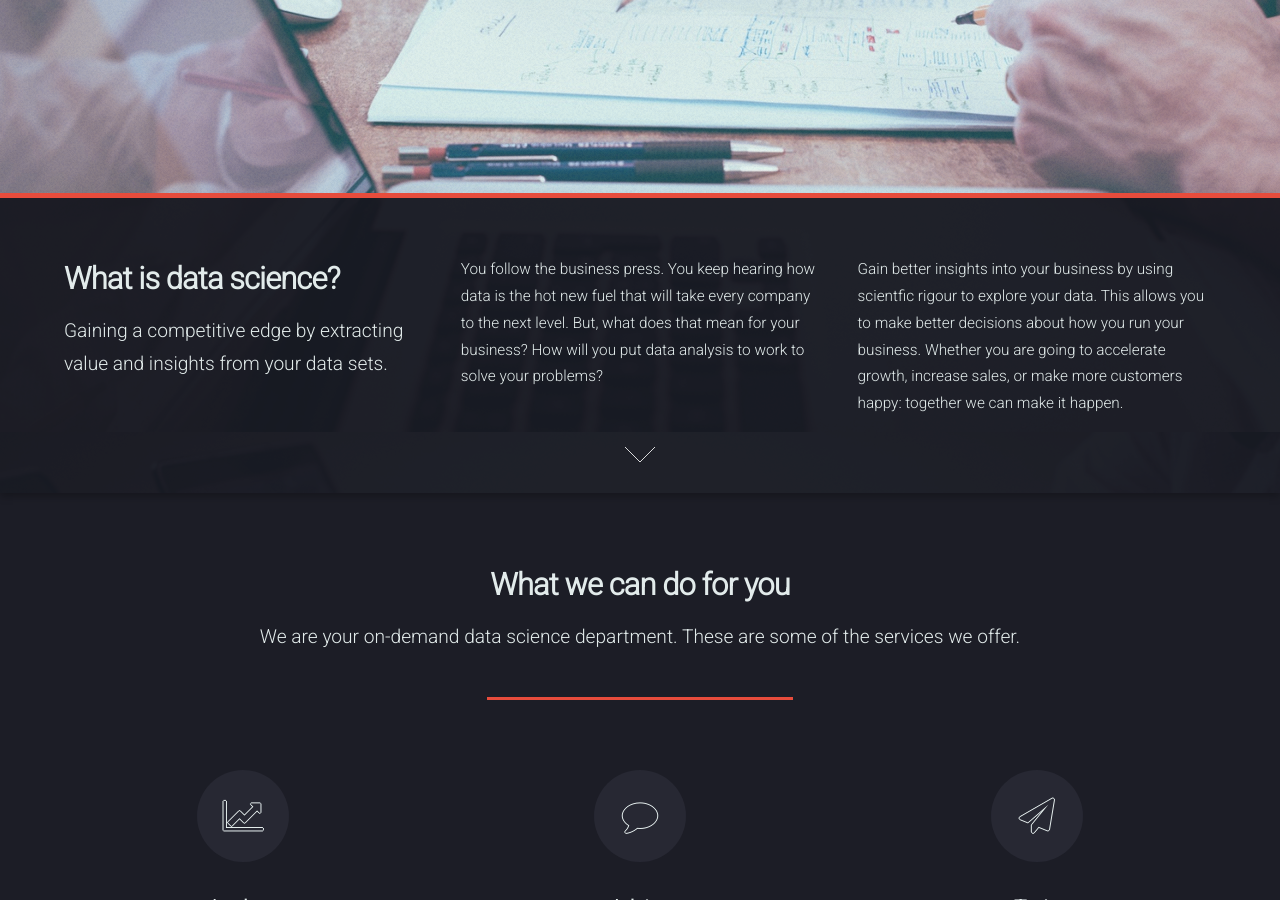
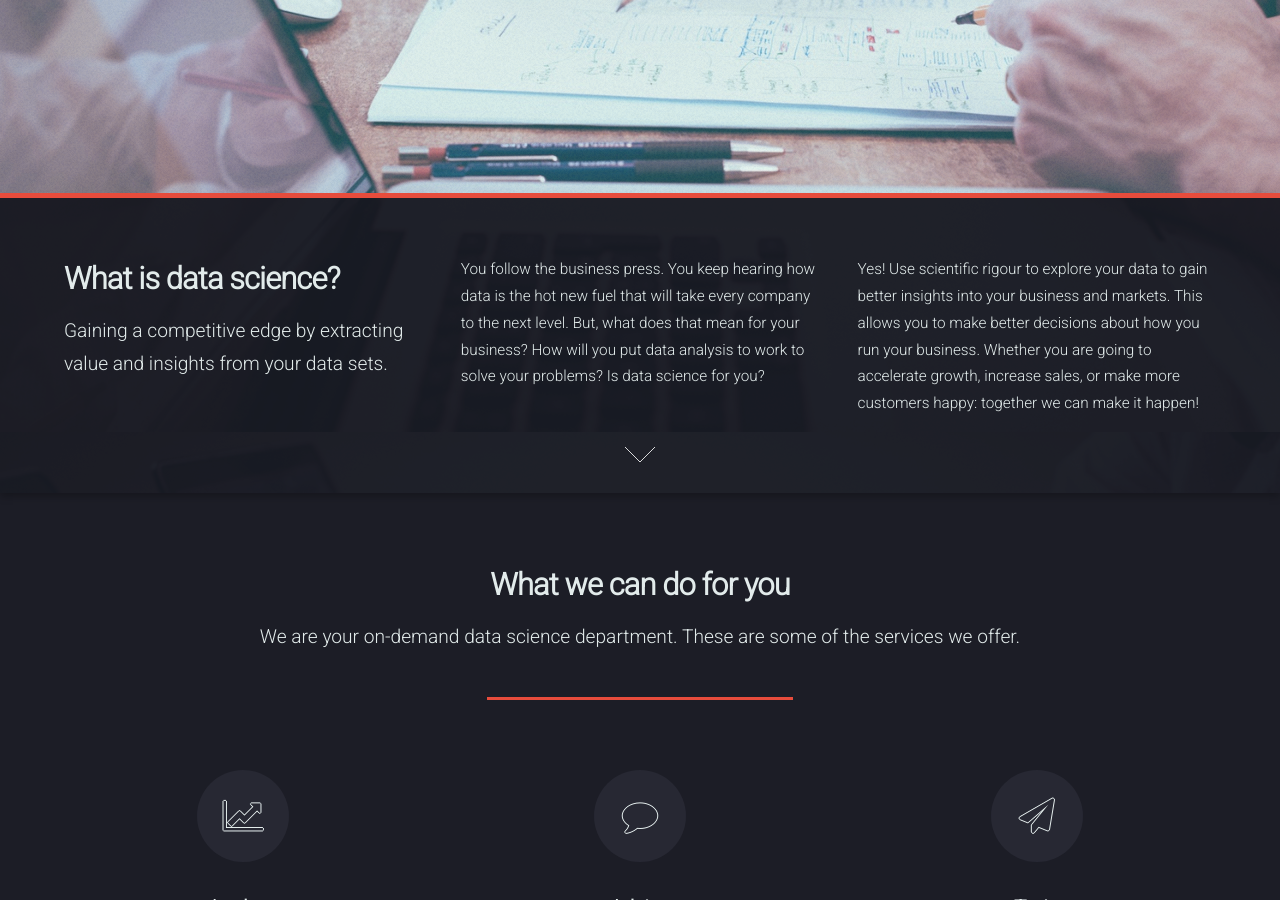
Before and after one commit to wildtreetech/wildtreetech.github.io, a Jekyll site: the page built from index.html, in a window 1280 px wide and 900 px high, scrolled down 1307 px. Built offline with Jekyll 4.4.1, drawn with Linux system fonts in a browser that asks for light colours; some of the changed text lies outside the part shown.

Commit message:
Tweak team section

```diff
--- a/index.html
+++ b/index.html
@@ -32,15 +32,15 @@
 					<p>You follow the business press. You keep hearing how data is the
 						hot new fuel that will take every company to the next level. But,
 						what does that mean for your business? How will you put data
-						analysis to work to solve your problems?</p>
+						analysis to work to solve your problems? Is data science for you?</p>
 				</div>
 				<div class="4u$ 12u$(medium)">
-					<p>Gain better insights into your
-						business by using scientfic rigour to explore your data.
+					<p>Yes! Use scientific rigour to explore your data to gain
+						better insights into your business and markets.
 						This allows you to make better
 						decisions about how you run your business. Whether you are going
 						to accelerate growth, increase sales, or make more customers
-						happy: together we can make it happen.</p>
+						happy: together we can make it happen!</p>
 				</div>
 			</div>
 		</div>
@@ -76,8 +76,8 @@
 					<h3><a href="#contact">Advise</a></h3>
 					<p>Wondering what opportunities using data can open up for your
 						organisation? Is "big data" relevant to you? Are you planning
-						to hire a data team? Talk to us. We will help you define actions,
-						goals and a strategy.
+						to hire a data team? Talk to us. We will help you define
+						strategy, goals and actions.
 					</p>
 					<ul class="actions">
 						<li><a href="#contact" class="button">Setup a free meeting</a></li>
@@ -111,20 +111,20 @@
 			<h2>The team</h2>
 			<p>Science, statistics, and triathlon.</p>
 		</header>
-		<p>Tim is a scientist and tool maker at heart. He helps develop
+		<p>Tim is a scientist and tool maker at heart. He believes that
+			better information leads to smarter decisions.</p>
+
+		<p>He helps develop
 			 open source software that is used by thousands of businesses and
 			 organizations to effectively model and learn about their data.
 			 Before founding <strong>Wild Tree Technologies</strong> he was
-			 a scientist at <a href="//home.cern">CERN</a> where he
-			 lead a team of five to innovate on pattern reconstruction,
+			 a scientist at <a href="//home.cern">CERN</a>
+			 leading small teams to innovate on pattern reconstruction,
 			 particle detection, and experiment design which helped CERN
 			 develop a system able to process data at an unprecedented rate.
 		</p>
 		<p>In his free time he trains for long distance triathlons.
 		</p>
-		<ul class="actions">
-			<li><a href="#contact" class="button">Contact us</a></li>
-		</ul>
 	</div>
 	<a href="#news" class="goto-next scrolly">Next</a>
 </section>
```
Also changed, not shown: other parts of index.html (+1 -1 lines).
